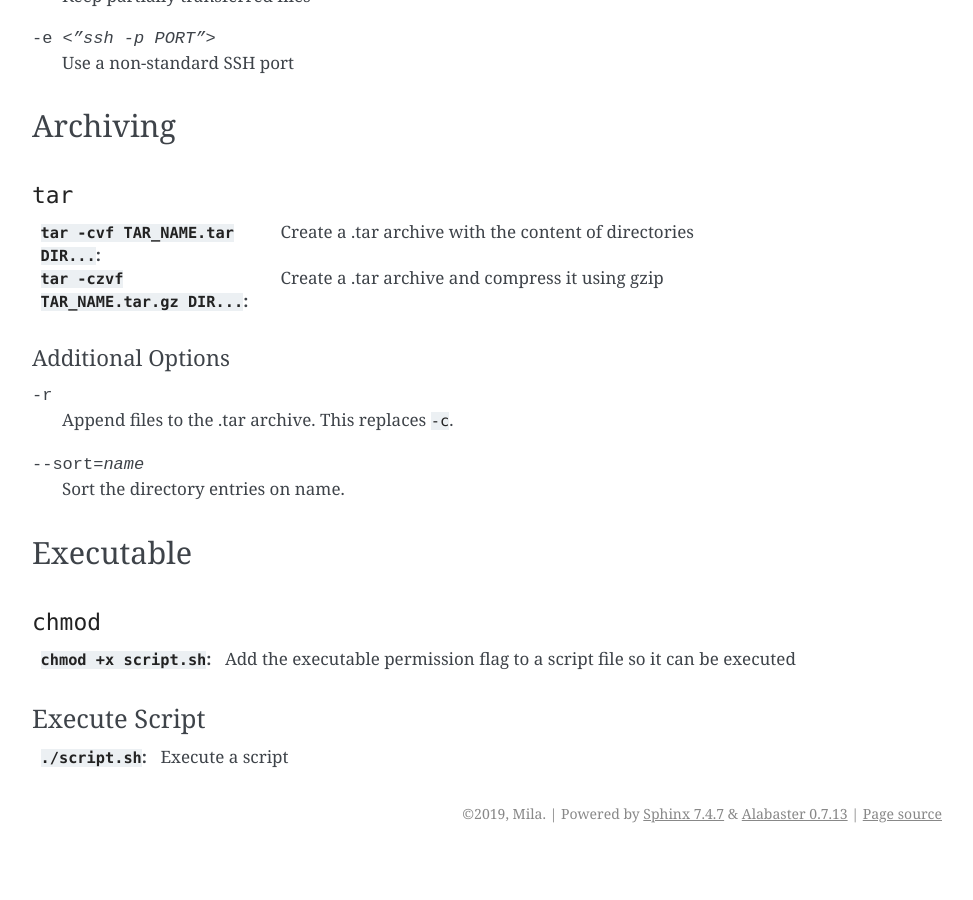
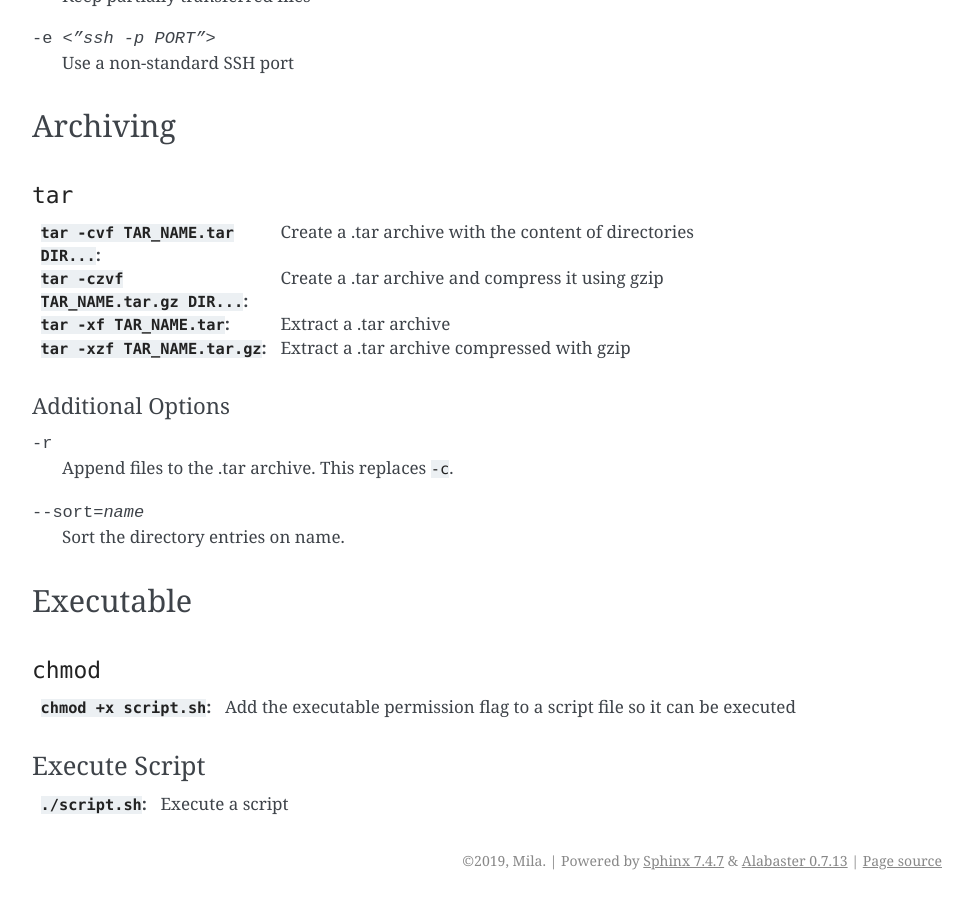
Before and after one commit to satyaog/cli-cheatsheet, a Sphinx documentation site: the page built from docs/source/index.rst, in a window 1280 px wide and 900 px high, scrolled down 5096 px. Shown: the whole window, without its empty margins (168-1141 px from the left). Built offline with Sphinx 7.4.7, drawn with Linux system fonts in a browser that asks for light colours; before the commit the page ends 5949 px from its top, so only the background shows below that.

Commit message:
Update index.rst

```diff
--- a/docs/source/index.rst
+++ b/docs/source/index.rst
@@ -306,6 +306,8 @@ Archiving
 
 :``tar -cvf TAR_NAME.tar DIR...``:     Create a .tar archive with the content of directories
 :``tar -czvf TAR_NAME.tar.gz DIR...``: Create a .tar archive and compress it using gzip
+:``tar -xf TAR_NAME.tar``:             Extract a .tar archive
+:``tar -xzf TAR_NAME.tar.gz``:         Extract a .tar archive compressed with gzip
 
 Additional Options
 ------------------
```
